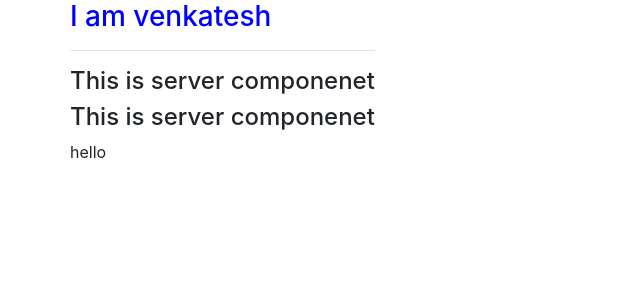
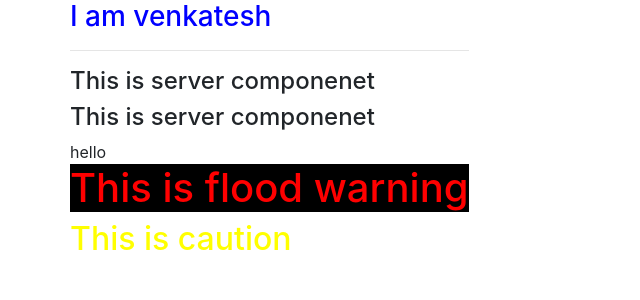
Before and after one commit to Venkatesh505/AngularLearning, an Angular app: page / in a window 1280 px wide. Shown: the top 300 px of the page, without its empty margins (0-640 px from the left). Built offline with nearby package versions, Linux system fonts and the light colour scheme.

Commit message:
Created Additional Components

```diff
--- /dev/null
+++ b/src/app/Caution/caution.component.html
@@ -0,0 +1 @@
+<h2>This is caution</h2>
--- /dev/null
+++ b/src/app/Caution/caution.component.ts
@@ -0,0 +1,10 @@
+import { Component } from '@angular/core';
+
+@Component({
+selector: 'app-caution',
+templateUrl:'./caution.component.html',
+styles:[`h2
+{color:yellow}
+`]
+})
+export class cautioncomponent{}
--- /dev/null
+++ b/src/app/Warning/warning.component.css
@@ -0,0 +1,6 @@
+h1{
+    padding:'20px';
+    color: red;
+    background-color: black;
+
+}
--- /dev/null
+++ b/src/app/Warning/warning.component.html
@@ -0,0 +1 @@
+<h1>This is flood warning</h1>
--- /dev/null
+++ b/src/app/Warning/warning.component.ts
@@ -0,0 +1,11 @@
+import { Component } from '@angular/core';
+
+@Component({
+ selector: 'app-warning',
+ templateUrl: './warning.component.html',
+ styleUrls: ['./warning.component.css']
+})
+export class warningcomponent
+{
+
+}
--- a/src/app/app.component.html
+++ b/src/app/app.component.html
@@ -4,6 +4,8 @@
         <h3>I am venkatesh</h3>
         <hr>
         <app-servers></app-servers>
+        <app-warning></app-warning>
+        <app-caution></app-caution>
         <!-- <div class='app-servers'></div> -->
         <!-- <div app-servers></div> -->
 </div>
--- a/src/app/app.module.ts
+++ b/src/app/app.module.ts
@@ -4,12 +4,16 @@
 import { AppComponent } from './app.component';
 import { ServerComponent } from './Server/Server.component';
 import { ServersComponent } from './servers/servers.component';
+import { warningcomponent } from './Warning/warning.component';
+import { cautioncomponent } from './Caution/caution.component';
 
 @NgModule({
   declarations: [
     AppComponent,
     ServerComponent,
-    ServersComponent
+    ServersComponent,
+    warningcomponent,
+    cautioncomponent
   ],
   imports: [
     BrowserModule
```
